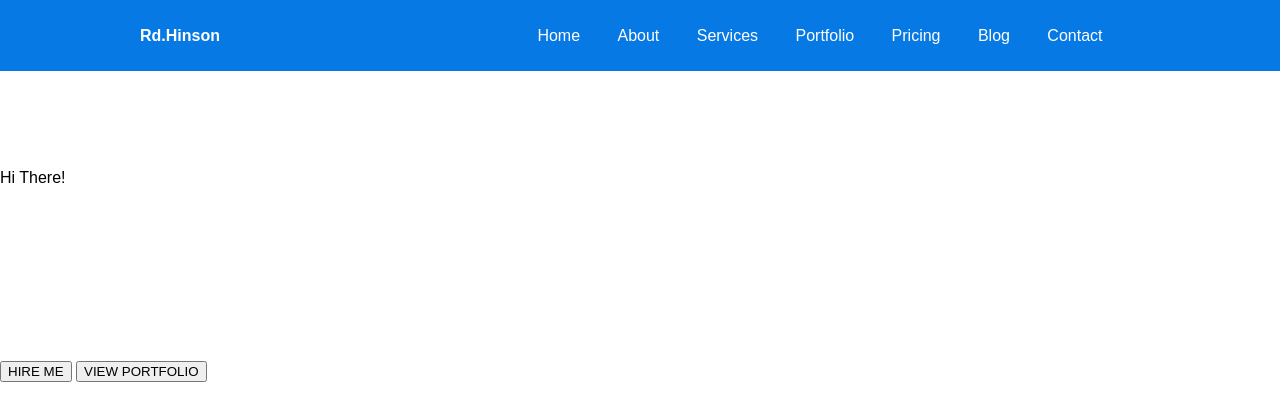
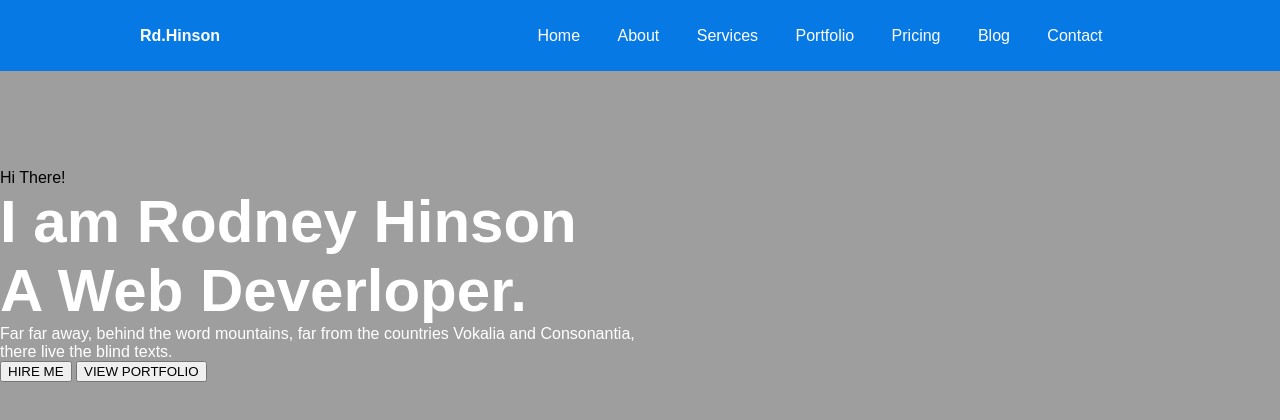
Before and after one commit to Rod-PK/portfolio, a plain HTML site: page index.html in a window 1280 px wide. Drawn offline with Linux system fonts and the light colour scheme; the site is published under a folder, as on GitHub Pages, so addresses that start at the root find nothing.

Commit message:
Fixed background image url

```diff
--- a/assets/css/style.css
+++ b/assets/css/style.css
@@ -20,7 +20,7 @@ nav {
 }
 
 .hero {
-    background-image: url(/assets/images/hero-bg.png);
+    background-image: url(../images/hero-bg.png);
     height: 100vh;
     background-size: cover;
     background-attachment: fixed;
```
